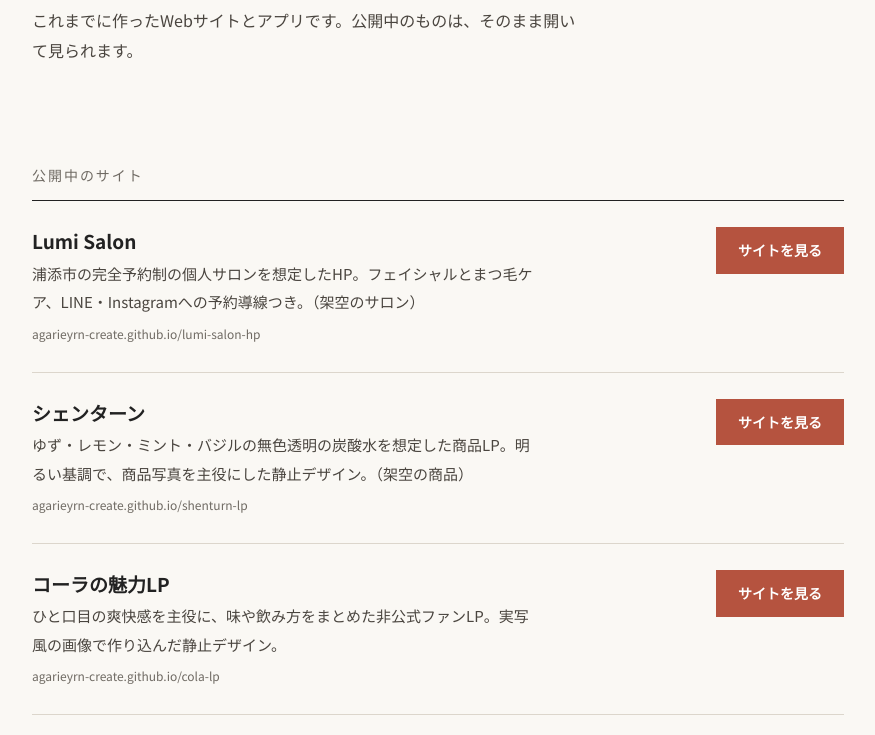
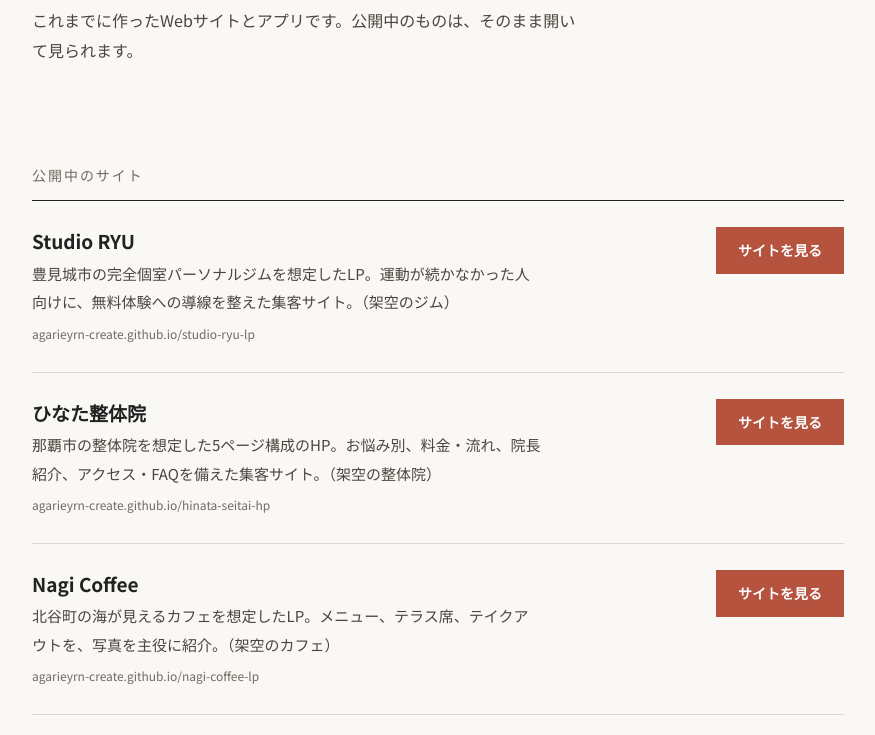
Before and after one commit to agarieyrn-create/agarieyrn-create.github.io, a plain HTML site: page index.html in a window 1280 px wide. Shown: the part 217-952 px from the top of the page, without its empty margins (202-1077 px from the left). Drawn offline with Linux system fonts and the light colour scheme.

Commit message:
カフェ・整体院・ジムを一覧に追加
Co-Authored-By: Claude Sonnet 5.5 <noreply@anthropic.com>

```diff
--- a/index.html
+++ b/index.html
@@ -50,6 +50,30 @@ footer{padding:48px 0 72px;font-size:12px;color:var(--mute)}
     <section>
       <h2>公開中のサイト</h2>
       <ul>
+        <li>
+          <div>
+            <h3>Studio RYU</h3>
+            <p>豊見城市の完全個室パーソナルジムを想定したLP。運動が続かなかった人向けに、無料体験への導線を整えた集客サイト。（架空のジム）</p>
+            <span class="host">agarieyrn-create.github.io/studio-ryu-lp</span>
+          </div>
+          <a class="go" href="https://agarieyrn-create.github.io/studio-ryu-lp/">サイトを見る</a>
+        </li>
+        <li>
+          <div>
+            <h3>ひなた整体院</h3>
+            <p>那覇市の整体院を想定した5ページ構成のHP。お悩み別、料金・流れ、院長紹介、アクセス・FAQを備えた集客サイト。（架空の整体院）</p>
+            <span class="host">agarieyrn-create.github.io/hinata-seitai-hp</span>
+          </div>
+          <a class="go" href="https://agarieyrn-create.github.io/hinata-seitai-hp/">サイトを見る</a>
+        </li>
+        <li>
+          <div>
+            <h3>Nagi Coffee</h3>
+            <p>北谷町の海が見えるカフェを想定したLP。メニュー、テラス席、テイクアウトを、写真を主役に紹介。（架空のカフェ）</p>
+            <span class="host">agarieyrn-create.github.io/nagi-coffee-lp</span>
+          </div>
+          <a class="go" href="https://agarieyrn-create.github.io/nagi-coffee-lp/">サイトを見る</a>
+        </li>
         <li>
           <div>
             <h3>Lumi Salon</h3>
@@ -133,7 +157,7 @@ footer{padding:48px 0 72px;font-size:12px;color:var(--mute)}
   </main>
 
   <footer>
-    Lumi Salon は架空のサロン、シェンターンは架空の商品です。掲載の住所・電話番号・料金・人物はすべて架空で、画像は画像生成によるイメージです。コーラの魅力LPは非公式のファンページで、特定の企業・ブランドとは関係ありません。
+    Lumi Salon・ひなた整体院・Nagi Coffee・Studio RYU は架空の店舗、シェンターンは架空の商品です。掲載の住所・電話番号・料金・人物はすべて架空で、画像は画像生成によるイメージです。コーラの魅力LPは非公式のファンページで、特定の企業・ブランドとは関係ありません。
   </footer>
 </div>
 </body>
```
